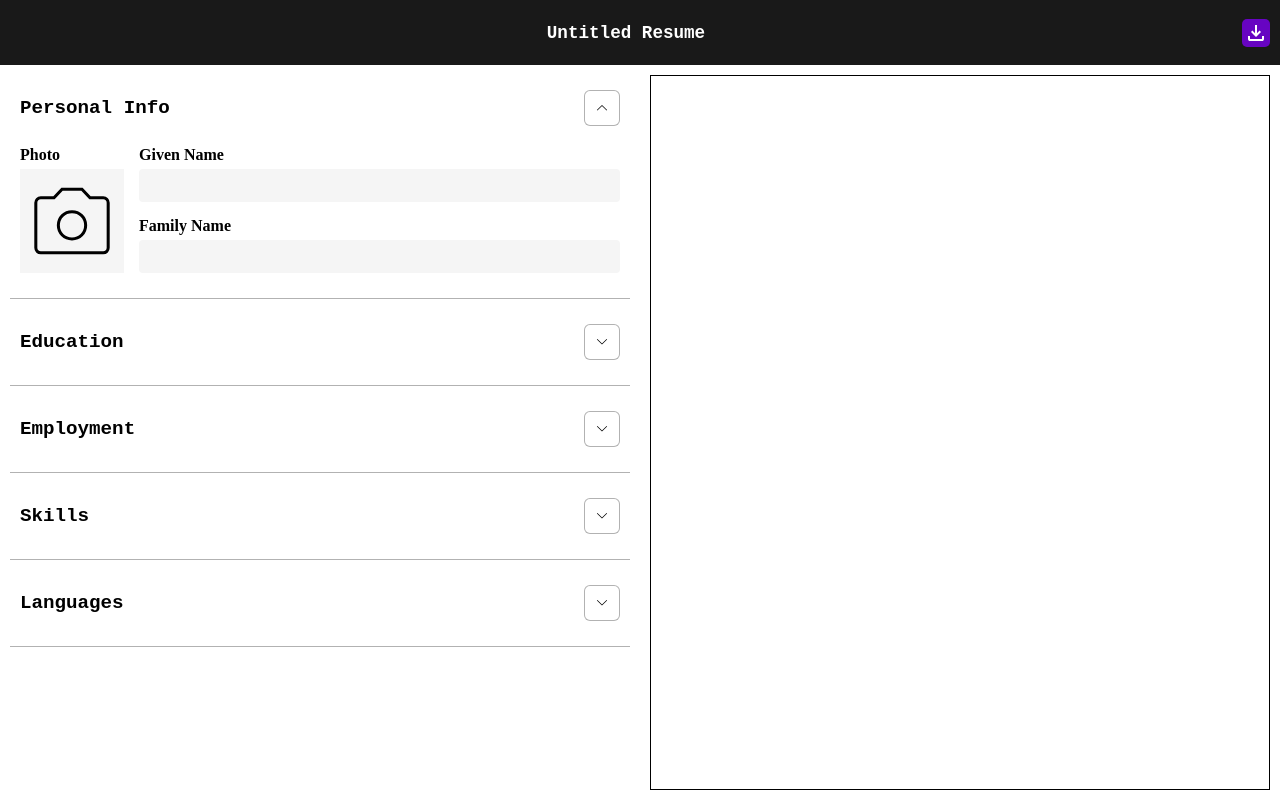
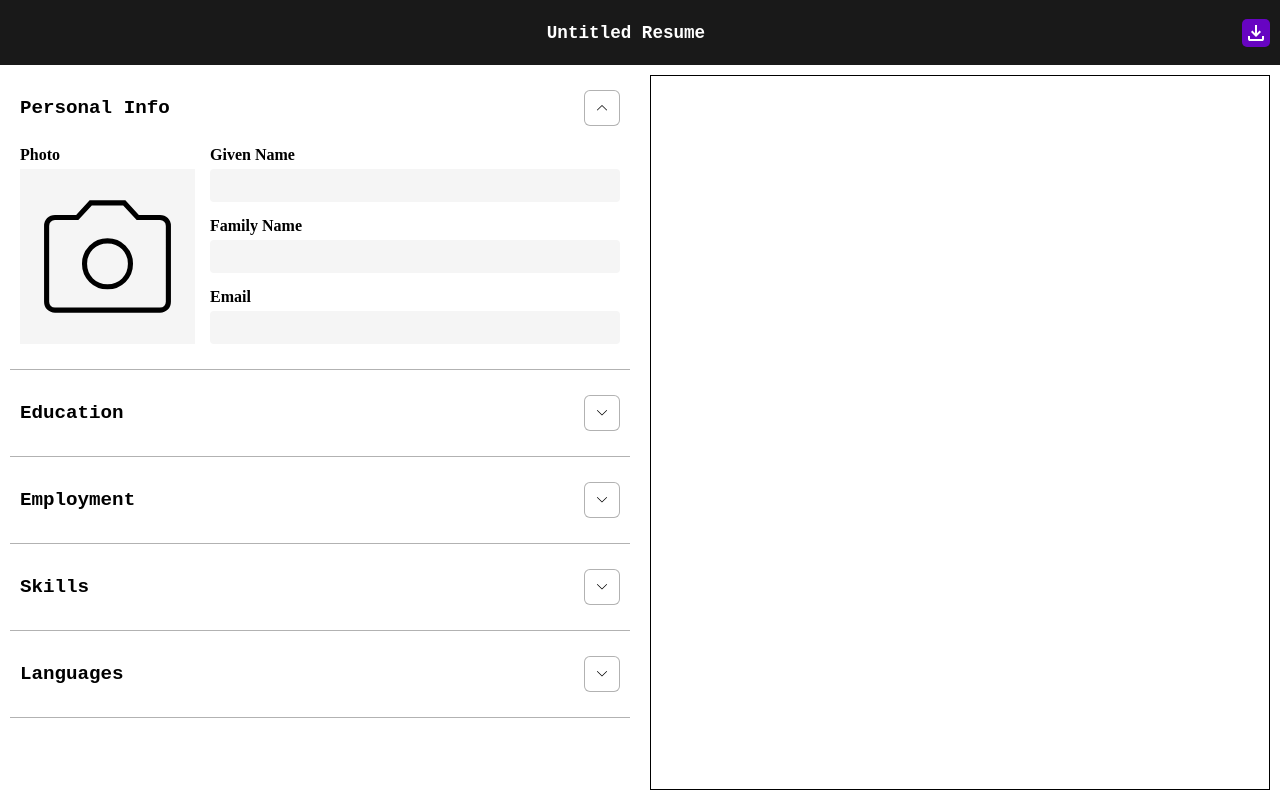
Before and after one commit to LukBlan/cv-application, a React (Vite) app: page / in a window 1280 px wide. Both pictures are taken after a click on the button 602 px from the left and 108 px from the top of the page. Built offline with nearby package versions, Linux system fonts and the light colour scheme.

Commit message:
Add email input to personal info tab

```diff
--- a/src/components/App.jsx
+++ b/src/components/App.jsx
@@ -6,18 +6,20 @@ import { ImageButton } from './ImageButton';
 
 function App() {
   const [hiddenButton, setHidden] = useState(false);
-  const [personInfo, setPersonInfo] = useState({ name: '', surname: '' });
+  const [personInfo, setPersonInfo] = useState({ name: '', surname: '', email: '' });
   const buttonClass = `show-preview-button ${hiddenButton ? 'hide' : ''}`;
   const cvSections = ['Education', 'Employment', 'Skills', 'Languages'];
 
   const toggleHide = () => setHidden(!hiddenButton);
   const changeName = (event) => setPersonInfo({ ...personInfo, name: event.target.value });
   const changeSurname = (event) => setPersonInfo({ ...personInfo, surname: event.target.value });
+  const changeEmail = (event) => setPersonInfo({ ...personInfo, email: event.target.value });
 
   const personObject = {
     personInfo,
     changeName,
     changeSurname,
+    changeEmail,
   };
 
   return (
--- a/src/components/PersonalInfoTab.jsx
+++ b/src/components/PersonalInfoTab.jsx
@@ -1,5 +1,7 @@
 function PersonalInfoTab({ personObject }) {
-  const { changeSurname, changeName, personInfo } = personObject;
+  const {
+    changeSurname, changeName, changeEmail, personInfo,
+  } = personObject;
   return (
     <div className="personal-info-tab-section">
       <div className="add-image-section">
@@ -18,6 +20,11 @@ function PersonalInfoTab({ personObject }) {
           <input name="surname" onChange={changeSurname} value={personInfo.surname} />
         </div>
 
+        <div className="input-section">
+          <label htmlFor="email"> Email </label>
+          <input name="email" onChange={changeEmail} value={personInfo.email} />
+        </div>
+
       </div>
 
     </div>
--- a/src/components/PreviewSection.jsx
+++ b/src/components/PreviewSection.jsx
@@ -1,7 +1,7 @@
 import { ImageButton } from './ImageButton';
 
 function PreviewSection({ toggleHide, personInfo }) {
-  const { name, surname } = personInfo;
+  const { name, surname, email } = personInfo;
   return (
     <section className="preview-section">
       <nav className="preview-navbar">
@@ -10,7 +10,8 @@ function PreviewSection({ toggleHide, personInfo }) {
         <ImageButton className="download-button" src="/img/download.svg" alt="download resume" />
       </nav>
       <div className="cv-section">
-        {`${name} ${surname}`}
+        <h2>{`${name} ${surname}`}</h2>
+        <p>{email}</p>
       </div>
     </section>
   );
```
